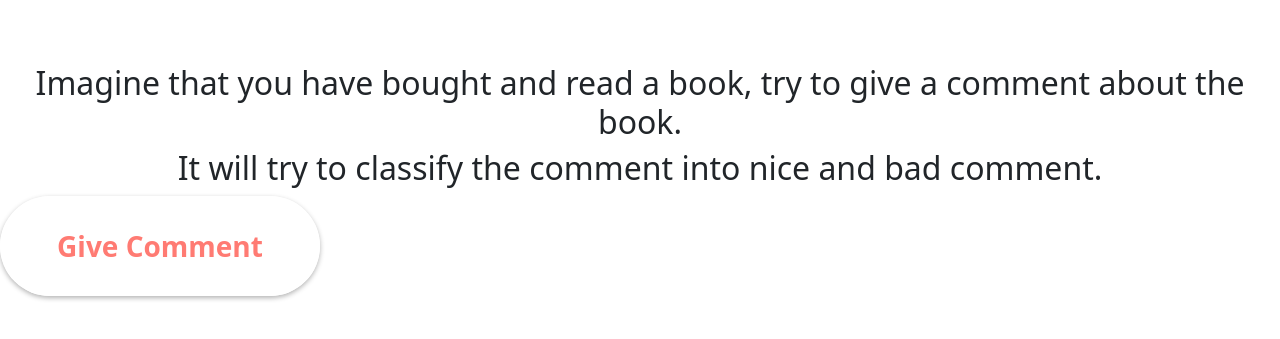
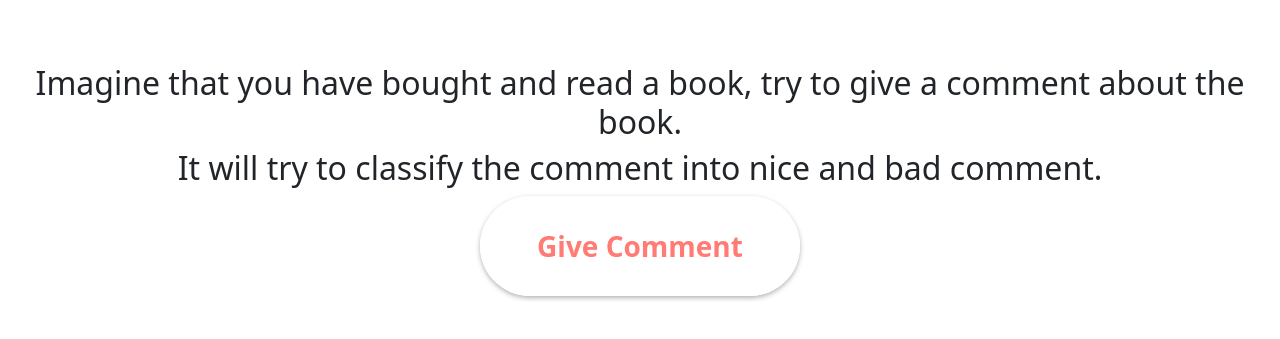
Before and after one commit to JuanSamuel1/Sentiment-Analysis, a Flask app: page / in a window 1280 px wide. Shown: the part 192-531 px from the top of the page. Run offline with Flask 2, Linux system fonts and the light colour scheme; style sheets or scripts are compiled from the project's sources; parts of the project's set-up code (start-up, migrations or seed data) failed here and were passed over.

Commit message:
update index.html

```diff
--- a/static/css/style.css
+++ b/static/css/style.css
@@ -142,6 +142,12 @@ body {
   text-align: center;
 }
 
+.predictionContainer{
+  margin: auto;
+  align-items: center;
+  text-align: center;
+}
+
 .c-form__button {
   color: inherit;
   padding: 0;
--- a/templates/index.html
+++ b/templates/index.html
@@ -18,7 +18,7 @@
         <h2>It will try to classify the comment into nice and bad comment.</h2>
     </div>
     <input class="c-checkbox" type="checkbox" id="checkbox">
-    <div class="c-formContainer">
+    <div class="c-formContainer predictionContainer">
         <form action='/predict' class="c-form" method= "post" >
             <input class='c-form__input' name="comment" type="text"  placeholder="the book is very nice">
             <label class="c-form__buttonLabel" for="checkbox">
```
